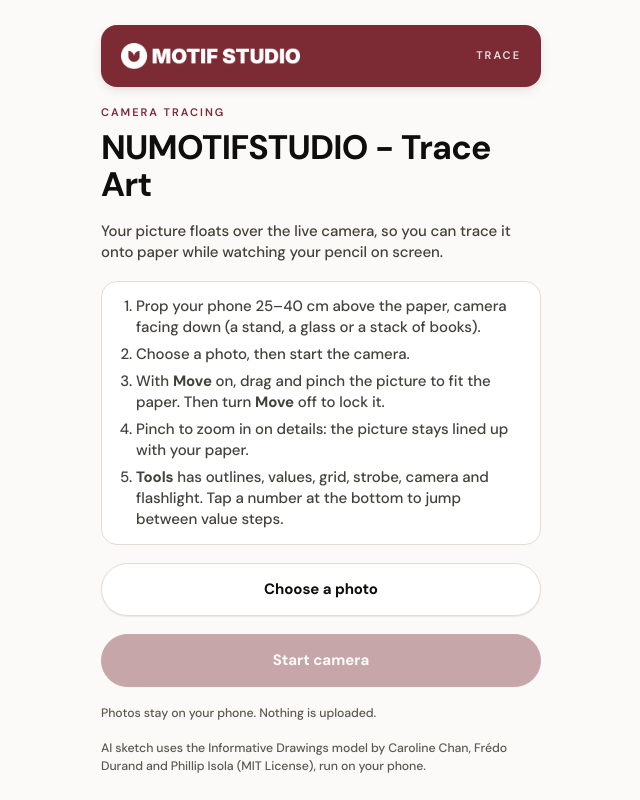
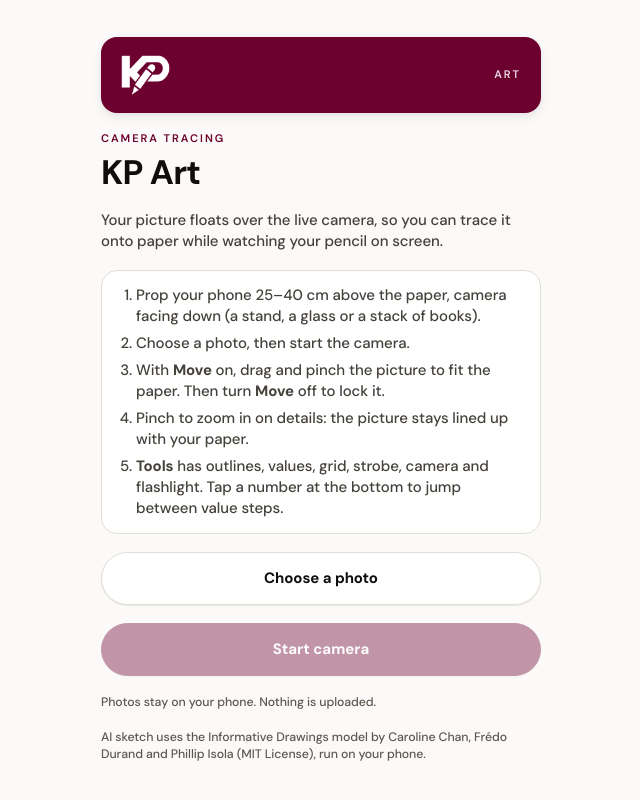
Before and after one commit to sattvadev/kp-art, a plain HTML site: page index.html in a window 1280 px wide. Shown: the whole page, without its empty margins (319-959 px from the left). Drawn offline with Linux system fonts and the light colour scheme.

Commit message:
KP Art: new name, KP logo icons, logo wine accent
- App renamed KP Art; start screen shows the white KP mark
- Favicon, home-screen and app icons made from the KP logo
- Accent colour matched to the logo wine (#6C0130) with matching tints

Co-Authored-By: Claude Opus 5.5 <noreply@anthropic.com>

```diff
--- a/index.html
+++ b/index.html
@@ -3,11 +3,11 @@
 <head>
 <meta charset="utf-8">
 <meta name="viewport" content="width=device-width, initial-scale=1, viewport-fit=cover, user-scalable=no">
-<meta name="theme-color" content="#7C2A34">
+<meta name="theme-color" content="#6C0130">
 <meta name="apple-mobile-web-app-capable" content="yes">
-<meta name="apple-mobile-web-app-title" content="NUMOTIFSTUDIO - Trace Art">
-<meta name="application-name" content="NUMOTIFSTUDIO - Trace Art">
-<title>NUMOTIFSTUDIO - Trace Art</title>
+<meta name="apple-mobile-web-app-title" content="KP Art">
+<meta name="application-name" content="KP Art">
+<title>KP Art</title>
 <link rel="icon" type="image/png" sizes="32x32" href="assets/favicon-32.png">
 <link rel="icon" type="image/png" sizes="192x192" href="assets/icon-192.png">
 <link rel="apple-touch-icon" href="assets/apple-touch-icon.png">
@@ -15,26 +15,26 @@
 <link rel="preconnect" href="https://fonts.gstatic.com" crossorigin>
 <link rel="stylesheet" href="https://fonts.googleapis.com/css2?family=DM+Sans:opsz,wght@9..40,400;9..40,500;9..40,600;9..40,700&display=swap">
 <style>
-/* NUMOTIFSTUDIO - Trace Art. A camera tracing tool: the camera fills the screen; the picture and the grid ride on it.
+/* KP Art. A camera tracing tool: the camera fills the screen; the picture and the grid ride on it.
    Floating frosted pills: a top bar (home, undo, redo, help, Tools), a Tools panel with tabs,
    and a bottom bar (step strip, then Move / Hide / Opacity).
-   Colours, type, radii and shadows follow the NU Motif design tokens (Oxblood, light mode). */
+   Colours follow the KP Art logo (wine #6C0130); type, radii and shadows follow the NU Motif design tokens. */
 :root {
-  /* NU Motif tokens */
-  --wine-50: #FAF0F0; --wine-100: #F4DCDD; --wine-200: #E6B7BA; --wine-600: #7C2A34; --wine-700: #63212A;
+  /* Design tokens: KP Art wine on the NU Motif system */
+  --wine-50: #FBEFF3; --wine-100: #F5D9E3; --wine-200: #E8B2C6; --wine-600: #6C0130; --wine-700: #520124;
   --gray-25: #FFFFFF; --gray-50: #F5F3EF; --gray-100: #EFECE6; --gray-200: #E2DED6; --gray-300: #CFC9BF; --gray-400: #A29B90;
   --gray-600: #5C5850; --gray-700: #44413B; --gray-900: #171613; --ink-0: #0F0E0C; --paper: #FBFAF8;
   --radius-xs: 6px; --radius-control: 10px; --radius-panel: 16px; --radius-full: 999px;
   --shadow-sm: 0 1px 2px rgba(15,15,20,0.05), 0 1px 1px rgba(15,15,20,0.03);
   --shadow-md: 0 4px 12px rgba(15,15,20,0.07), 0 2px 4px rgba(15,15,20,0.04);
   --shadow-lg: 0 12px 28px rgba(15,15,20,0.10), 0 4px 10px rgba(15,15,20,0.05);
-  --focus-ring: 0 0 0 3px color-mix(in oklab, #7C2A34 22%, transparent);
+  --focus-ring: 0 0 0 3px color-mix(in oklab, #6C0130 22%, transparent);
   --ease: cubic-bezier(0.22, 1, 0.36, 1); --duration-micro: 120ms; --duration-standard: 200ms;
   --font: "DM Sans", -apple-system, BlinkMacSystemFont, "Segoe UI", Arial, sans-serif;
   /* what the app uses */
   --glass: rgba(255, 253, 252, 0.9); --glass-strong: #FFFFFF;
   --ink: var(--ink-0); --muted: var(--gray-600); --line: var(--gray-200);
-  --accent: var(--wine-600); --accent-hover: var(--wine-700); --accent-ink: #FFFFFF; --accent-soft: #F6E7E8;
+  --accent: var(--wine-600); --accent-hover: var(--wine-700); --accent-ink: #FFFFFF; --accent-soft: #F6E6EC;
   --dark: var(--ink-0); --danger: #B91C1C;
 }
 * { box-sizing: border-box; -webkit-tap-highlight-color: transparent; }
@@ -152,7 +152,7 @@ input[type=range] { width: 100%; accent-color: var(--accent); }
   padding: max(20px, env(safe-area-inset-top)) max(20px, env(safe-area-inset-right)) max(20px, env(safe-area-inset-bottom)) max(20px, env(safe-area-inset-left)); overflow-y: auto; touch-action: pan-y; }
 .startcard { width: min(440px, 100%); display: grid; gap: 18px; }
 .brand { background: var(--accent); border-radius: var(--radius-panel); padding: 18px 20px; display: flex; align-items: center; justify-content: space-between; gap: 12px; box-shadow: var(--shadow-md); }
-.brand img { height: 26px; width: auto; display: block; }
+.brand img { height: 40px; width: auto; display: block; }
 .brand span { color: #fff; font-weight: 600; font-size: 11px; letter-spacing: 0.18em; text-transform: uppercase; opacity: .85; }
 .eyebrow { font-size: 11px; font-weight: 600; letter-spacing: 0.18em; text-transform: uppercase; color: var(--accent); margin-bottom: -10px; }
 .startcard h1 { margin: 0; font-size: clamp(26px, 8vw, 34px); line-height: 1.1; font-weight: 700; letter-spacing: -0.022em; overflow-wrap: anywhere; }
@@ -330,9 +330,9 @@ input[type=range] { width: 100%; accent-color: var(--accent); }
 
 <section id="start" aria-labelledby="startTitle">
   <div class="startcard">
-    <div class="brand"><img src="assets/wordmark-white.png" alt="NU Motif Studio" width="441" height="64"><span>Trace</span></div>
+    <div class="brand"><img src="assets/kp-mark-white.png" alt="KP" width="158" height="128"><span>Art</span></div>
     <div class="eyebrow">Camera tracing</div>
-    <h1 id="startTitle">NUMOTIFSTUDIO - Trace Art</h1>
+    <h1 id="startTitle">KP Art</h1>
     <p>Your picture floats over the live camera, so you can trace it onto paper while watching your pencil on screen.</p>
     <ol class="steps">
       <li>Prop your phone 25–40 cm above the paper, camera facing down (a stand, a glass or a stack of books).</li>
@@ -355,7 +355,7 @@ input[type=range] { width: 100%; accent-color: var(--accent); }
   'use strict';
   var $ = function (id) { return document.getElementById(id); };
   var MAX_SIDE = 1100;
-  var COLORS = [['black', [20, 18, 16]], ['white', [255, 255, 255]], ['red', [235, 45, 45]], ['blue', [40, 90, 255]], ['green', [30, 160, 80]], ['wine', [124, 42, 52]]];
+  var COLORS = [['black', [20, 18, 16]], ['white', [255, 255, 255]], ['red', [235, 45, 45]], ['blue', [40, 90, 255]], ['green', [30, 160, 80]], ['wine', [108, 1, 48]]];
   // breakdown highlight colours
   var HL = [['coral', [242, 104, 84]], ['blue', [58, 112, 240]], ['green', [36, 168, 96]], ['yellow', [246, 196, 38]]];
   var NAMES = { 3: ['Paper', 'Mid', 'Darkest'], 4: ['Paper', 'Light', 'Dark', 'Darkest'],
```
Also changed, not shown: assets/apple-touch-icon.png, assets/favicon-32.png, assets/icon-192.png, assets/icon-512.png, assets/kp-mark-white.png (added), assets/wordmark-white.png (deleted), 1 other file.
